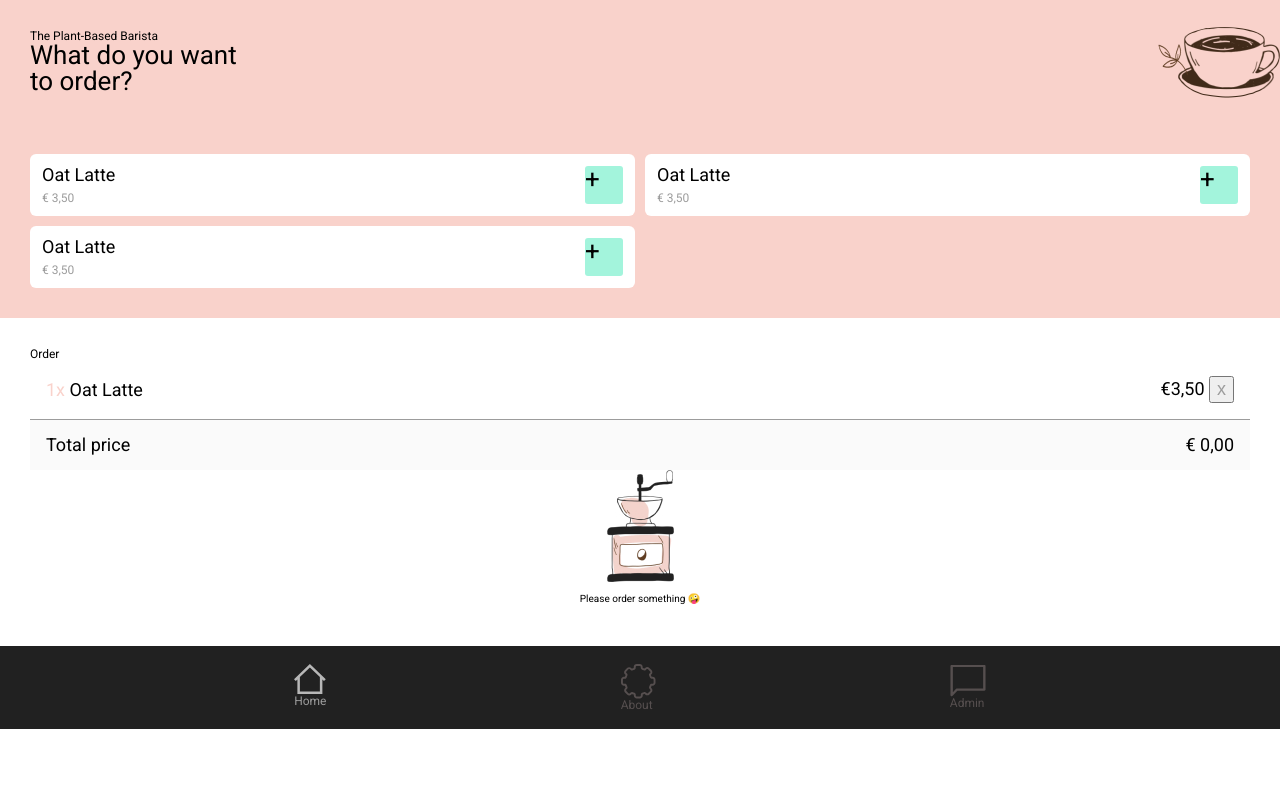
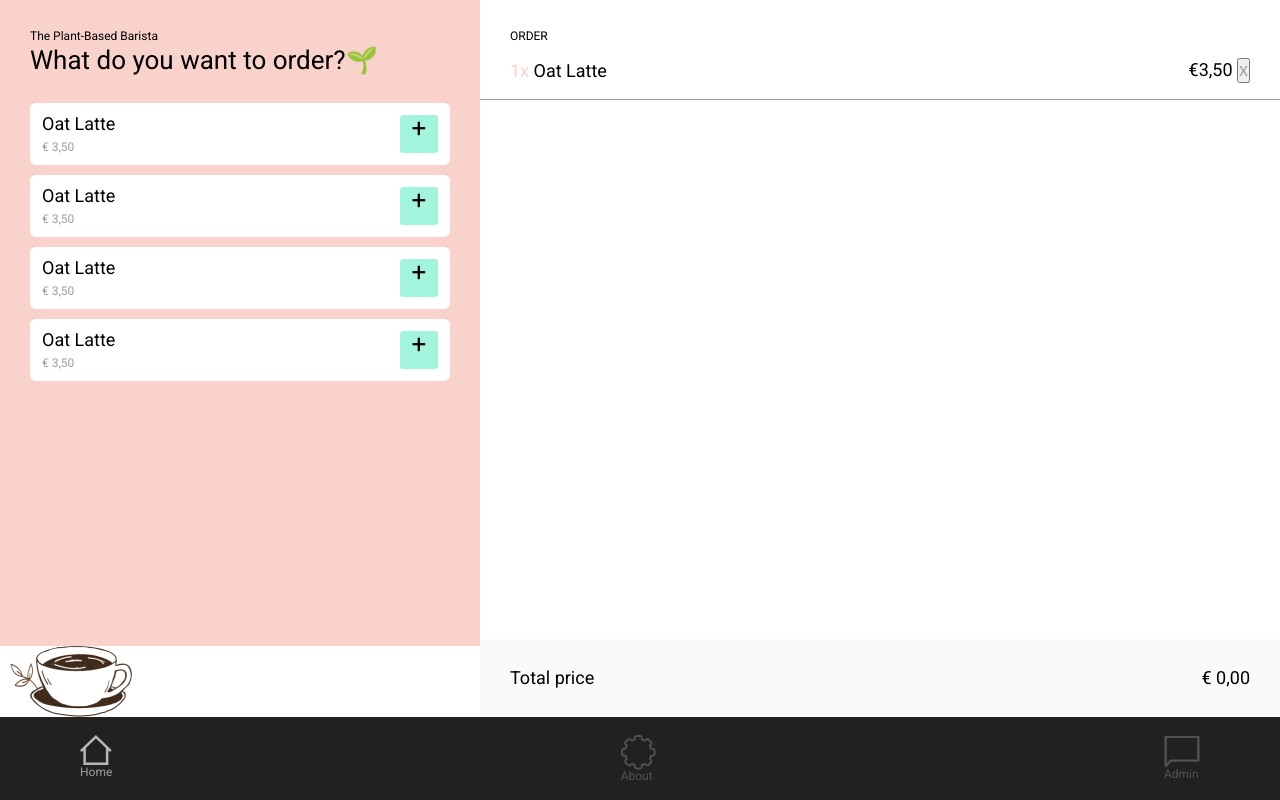
Before and after one commit to pepijndejonckheeree/herhalingsoefening, a website built with webpack: page src/index.html in a window 1280 px wide. Built offline with nearby package versions, Linux system fonts and the light colour scheme; some packages are replaced by stand-ins of ours.

Commit message:
css in orde behalve kopje

```diff
--- a/src/css/header.css
+++ b/src/css/header.css
@@ -1,17 +1,20 @@
 .header {
   padding: var(--padding);
-  background-image: var(--headerLogo);
   background-repeat: no-repeat;
   background-position: right;
   margin-right: var();
+  display: flex;
+  justify-content: space-between;
 }
 
-.header__titles {
-  width: 23.6rem;
-}
 
 .h1-like {
   font-size: var(--title);
+  padding-top: .5rem;
+}
+
+.h1-like::after {
+  content: '\1F331';
 }
 
 .h2-like {
--- a/src/css/vars.css
+++ b/src/css/vars.css
@@ -4,6 +4,7 @@
   --darkColor: #212121;
   --greyColor: #9c9c9c;
   --darkGreyColor: #564f4f;
+  --lightgrey: #fafafa;
   --paddingBig: 3rem;
   --padding: 1.6rem;
   --paddingSmall: 1.2rem;
@@ -14,5 +15,5 @@
   --textBig: 2rem;
   --text: 1.8rem;
   --smallText: 1.2rem;
-  --headerLogo: url('../assets/img/plan-based-coffee.png');
+  --headerLogo: url(../assets/img/plan-based-coffee.png);
 }
--- a/src/index.html
+++ b/src/index.html
@@ -12,15 +12,11 @@
   <main class="layout">
     <header class="header highlight spaced">
       <div class="header__titles">
-        <a class="h2-like">
-          The Plant-Based Barista
-        </a>
+        <a class="h2-like">The Plant-Based Barista</a>
         <h1 class="h1-like">What do you want to order?</h1>
       </div>
     </header>
-    <section>
-
-    </section>
+    <img class="header_image" src="./assets/img/plan-based-coffee@2x.png" alt="logo" height="71" width="132">
     <section class="prices highlight spaced">
             <h2 class="visually-hidden">Price list</h2>
             <ul class="prices__list">
@@ -67,24 +63,22 @@
                   </a>
                 </li>
 
+                <li class="price">
+                  <a class="price__button">
+                    <span class="price__button__wrapper">
+                      <span class="price__button__name">Oat Latte</span>
+                      <span class="price__button__amount">&euro; 3,50</span>
+                    </span>
+                    <span class="price__button__plus">+</span>
+                  </a>
+                </li>
+
             </ul>
     </section>
-    <section class="content spaced">
+    <section class="section_orders content">
             <h2 class="title_mini">Order</h2>
             <div class="orders__wrapper hide">
               <ul class="orders">
-          <!--
-              Order template
-              <li class="order">
-                <span class="order__name">
-                  <span class="order__amount">{amount} x</span> {drink.name}
-                </span>
-                <span class="order__price">&euro; {total}</span>
-                <button class="remove">
-                  x
-                </button>
-              </li>
-            -->
                     <li class="order">
                       <span class="order__name">
                         <span class="order__amount">1x </span>
@@ -101,18 +95,15 @@
                 <span class="total__price">&euro; <span>0,00</span></span>
               </p>
             </div>
-      <div class="emptystate">
-        <img srcset="./assets/img/coffee-maker.jpg 67w,
-          ./assets/img/coffee-maker@2x.jpg 134w" sizes="67px" src="./assets/img/coffee-maker.jpg" alt="A coffee maker">
-
+        <!--<div class="emptystate">
+              <img srcset="./assets/img/coffee-maker.jpg 67w, ./assets/img/coffee-maker@2x.jpg 134w" sizes="67px" src="./assets/img/coffee-maker.jpg" alt="A coffee maker">
               <span class="emptystate__content">
                 Please order something
-          <span role="img" aria-label="Drunk emoji">
-            🤪
+                <span role="img" aria-label="Drunk emoji">🤪</span>
               </span>
-        </span>
-      </div>
+            </div>-->
     </section>
+
     <footer class="footer">
       <ul class="footer_nav">
         <li class="nav_element">
@@ -131,5 +122,4 @@
     </footer>
   </main>
 </body>
-
 </html>
--- a/src/style.css
+++ b/src/style.css
@@ -17,6 +17,10 @@ html {
 
 .layout {
   font-family: var(--fontFamily);
+  height: 100vh;
+  display: flex;
+  flex-flow: column;
+
 }
 
 .highlight {
@@ -25,6 +29,10 @@ html {
 
 .spaced {
   padding: var(--paddingBig);
+}
+
+.prices {
+  padding-top: 0;
 }
 
 .visually-hidden {
@@ -68,15 +76,29 @@ html {
   background-color: var(--secondColor);
   border-radius: 3px;
   font-size: var(--title);
-  align-self: center;
+  text-align: center;
   height: 3.8rem;
   width: 3.8rem;
+}
+
+.section_orders {
+  flex-grow: 2;
+  padding-bottom: 0;
+  display: flex;
+  flex-flow: column;
+}
+
+.orders__wrapper {
+  height: 100%;
+  display: flex;
+  flex-flow: column;
+  justify-content: space-between;
 }
 
 .order {
   border-bottom: 1px solid var(--greyColor);
   font-size: var(--text);
-  padding: var(--padding);
+  padding: var(--padding) var(--paddingBig);
   display: flex;
   justify-content: space-between;
   align-items: center;
@@ -89,18 +111,21 @@ html {
 .remove {
   color: var(--greyColor);
   font-size: var(--text);
+  padding: 0;
 }
 
 .title_mini {
   font-size: var(--smallText);
+  text-transform: uppercase;
+  padding: var(--paddingBig)  var(--paddingBig) 0;
 }
 
 .total {
-  background-color: #fafafa;
-  padding: var(--padding);
+  background-color: var(--lightgrey);
+  padding: var(--padding)  var(--paddingBig);
   display: flex;
   justify-content: space-between;
-  align-items: center;
+
 }
 
 .total__label, .total__price {
@@ -122,12 +147,15 @@ html {
   background-color: var(--darkColor);
   color: var(--darkGreyColor);
   font-size: var(--smallText);
+  padding: 0 8rem;
+  align-self: flex-end;
+  width: 100vw;
 }
 
 .footer_nav {
   display: flex;
   flex-flow: row;
-  justify-content: space-evenly;
+  justify-content: space-between;
 }
 
 .nav_element {
@@ -147,6 +175,44 @@ html {
   color: var(--greyColor);
 }
 
-@media (min-width: 300px) {
+@media (min-width: 800px) {
 
+  .layout {
+    display: grid;
+    grid-template-columns: 3fr 5fr;
+    grid-template-rows: 0fr 2fr auto;
+    grid-template-areas:
+      'header orders'
+      'prices orders'
+      'picture orders'
+      'footer footer';
+  }
+
+  .header__titles {
+    grid-area: header;
+  }
+
+  .header_image{
+    grid-area: picture;
+  }
+
+  .prices {
+    grid-area: prices;
+  }
+
+  .section_orders {
+    grid-area: orders;
+  }
+
+  .total {
+    padding: var(--paddingBig);
+  }
+
+  .footer {
+    grid-area: footer;
+  }
+
+  .prices__list {
+    grid-template-columns: 1fr;
+  }
 }
```
Lines whose indentation alone changed are shown as unchanged.
